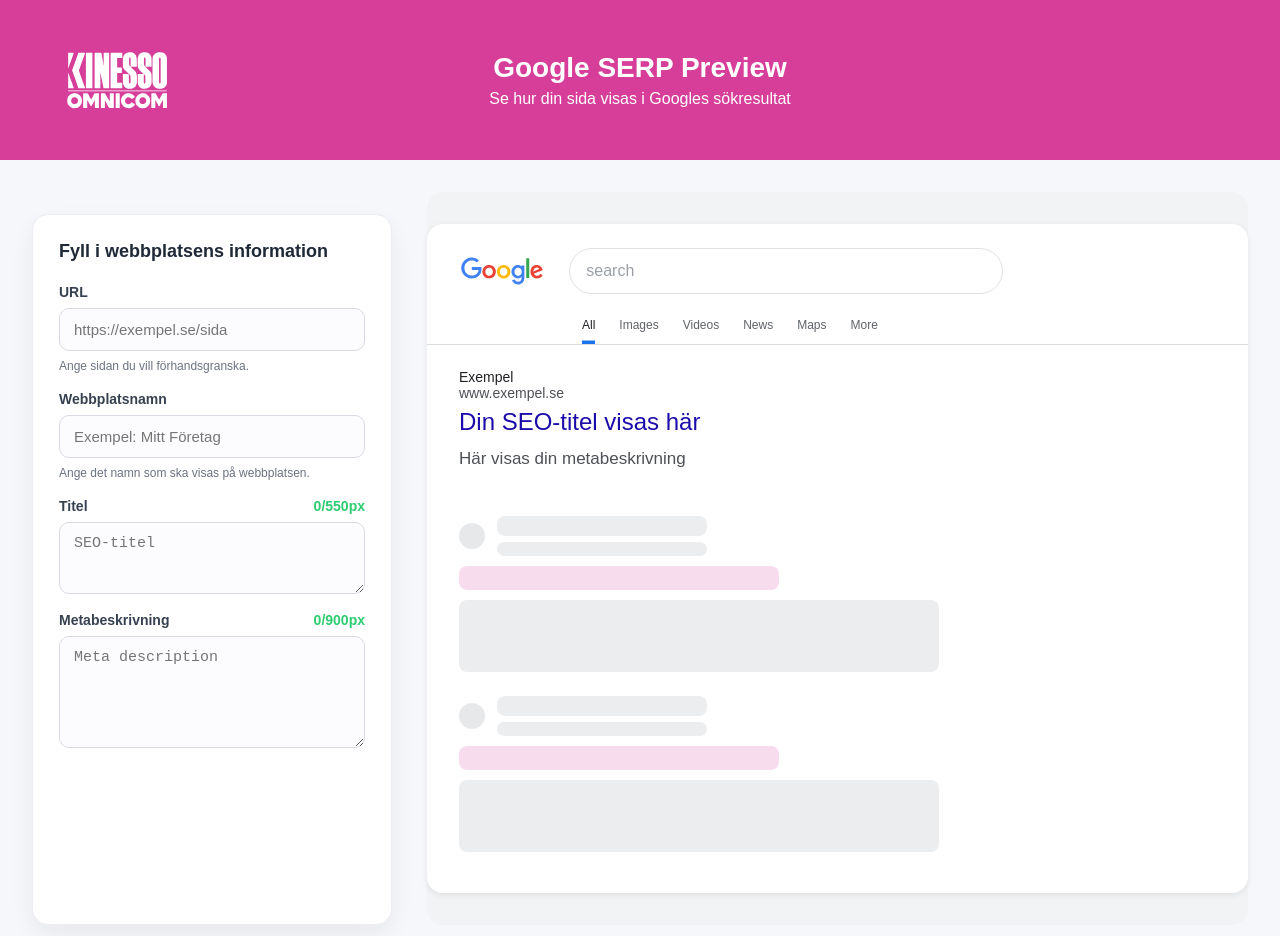
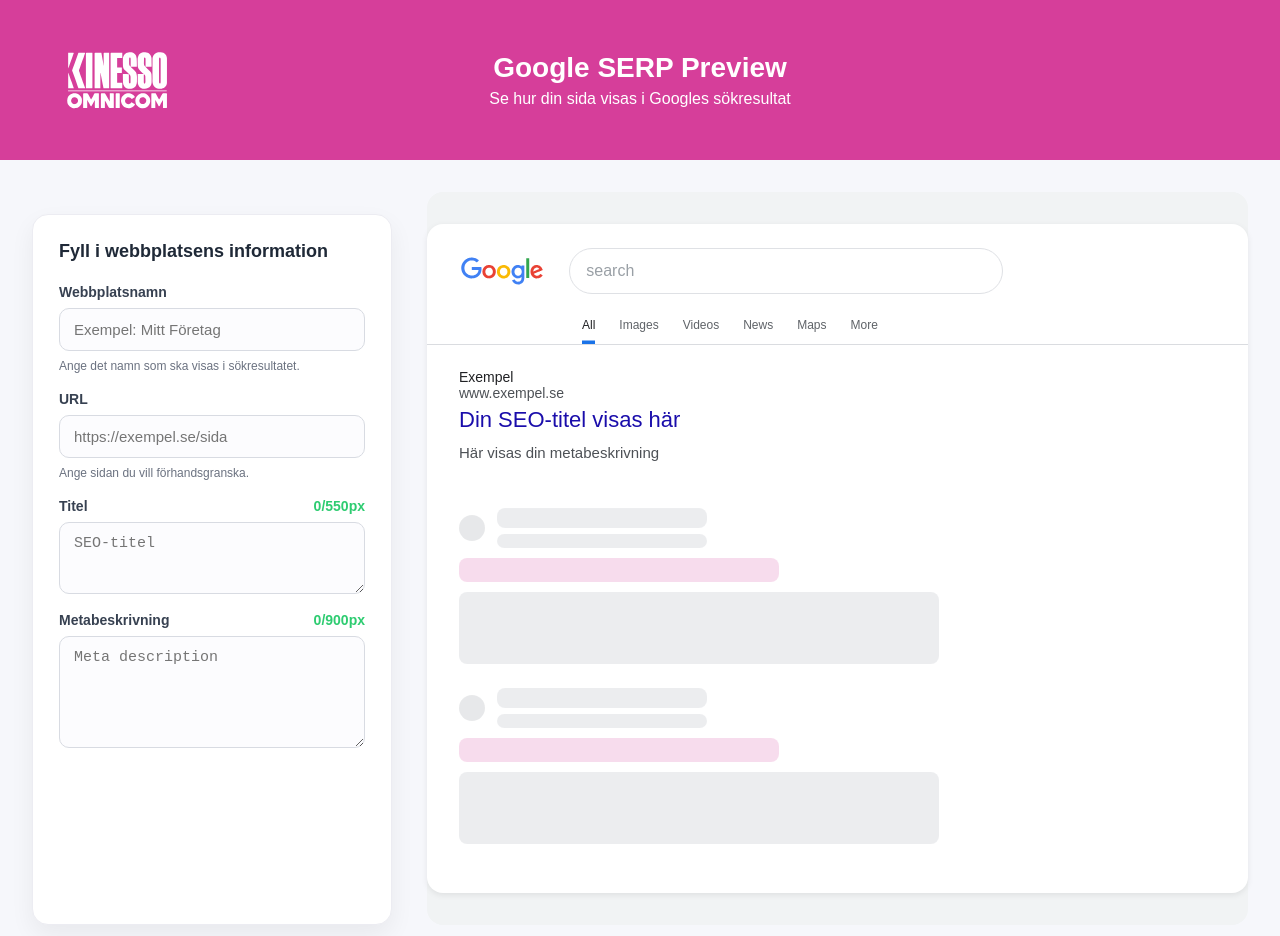
Before and after one commit to Yusri00/Serp-preview, a React (Vite) app: page / in a window 1280 px wide. Shown: the top 936 px of the page. Built offline with nearby package versions, Linux system fonts and the light colour scheme.

Commit message:
bigger fontsize

```diff
--- a/src/GooglePreview.css
+++ b/src/GooglePreview.css
@@ -90,17 +90,17 @@
 
 .serp-title {
   color: #1a0dab;
-  font-size: 24px;
+  font-size: 22px;
   font-weight: 500;
-  line-height: 1.45;
+  line-height: 1.4;
   margin: 4px 0 6px;
 }
 
 .serp-desc {
   color: #4d5156;
-  font-size: 17px;
+  font-size: 15px;
   font-weight: 400;
-  line-height: 1.55;
+  line-height: 1.5;
   max-width: 560px;
   white-space: normal;
   overflow-wrap: break-word;
--- a/src/components/InputFields.jsx
+++ b/src/components/InputFields.jsx
@@ -26,6 +26,19 @@
     <h2 className="inputs-title">Fyll i webbplatsens information</h2>
 
     <div className="field">
+      <label className="field-label" htmlFor="siteName">
+        <span>Webbplatsnamn</span>
+      </label>
+      <input
+        id="siteName"
+        value={siteName}
+        onChange={(e) => setSiteName(e.target.value)}
+        placeholder="Exempel: Mitt Företag"
+      />
+      <p className="field-help">Ange det namn som ska visas i sökresultatet.</p>
+    </div>
+
+    <div className="field">
       <label htmlFor="url">URL</label>
       <input
         id="url"
@@ -34,20 +47,6 @@
         placeholder="https://exempel.se/sida"
       />
       <p className="field-help">Ange sidan du vill förhandsgranska.</p>
-    </div>
-
-    <div className="field">
-      <label className="field-label" htmlFor="siteName">
-        <span>Webbplatsnamn</span>
-        </label>
-
-      <input
-        id="siteName"
-        value={siteName}
-        onChange={(e) => setSiteName(e.target.value)}
-        placeholder="Exempel: Mitt Företag"
-      />
-      <p className="field-help">Ange det namn som ska visas på webbplatsen.</p>
     </div>
 
     <div className="field">
--- a/src/components/textUtils.js
+++ b/src/components/textUtils.js
@@ -3,8 +3,8 @@
 export const META_PIXEL_LIMIT = 900;
 
 // Font-strängar som matchar CSS
-export const titleFont = "500 24px Arial, Roboto, sans-serif";
-export const descFont = "400 17px Arial, Roboto, sans-serif";
+export const titleFont = "500 22px Arial, Roboto, sans-serif";
+export const descFont = "400 15px Arial, Roboto, sans-serif";
 
 // Mäter textens bredd i pixlar med Canvas API
 export const getTextWidth = (text, font) => {
```
